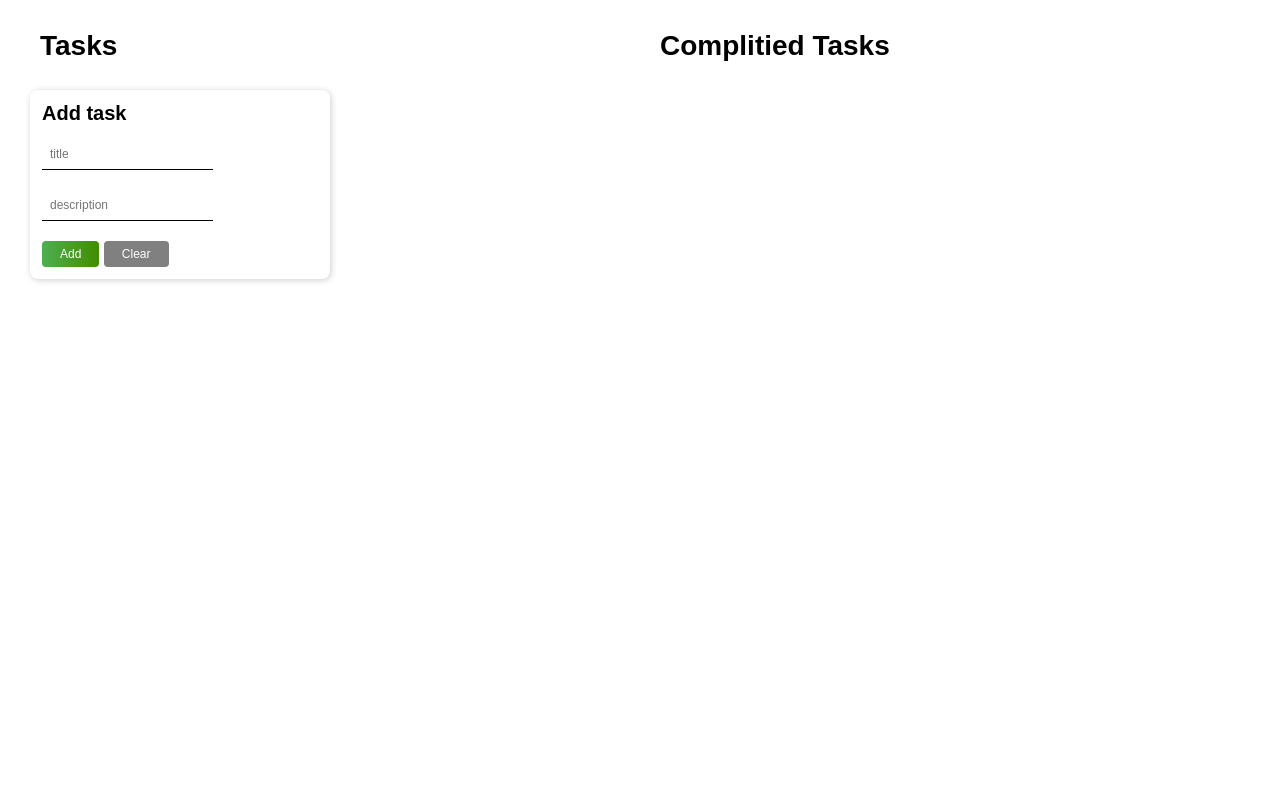
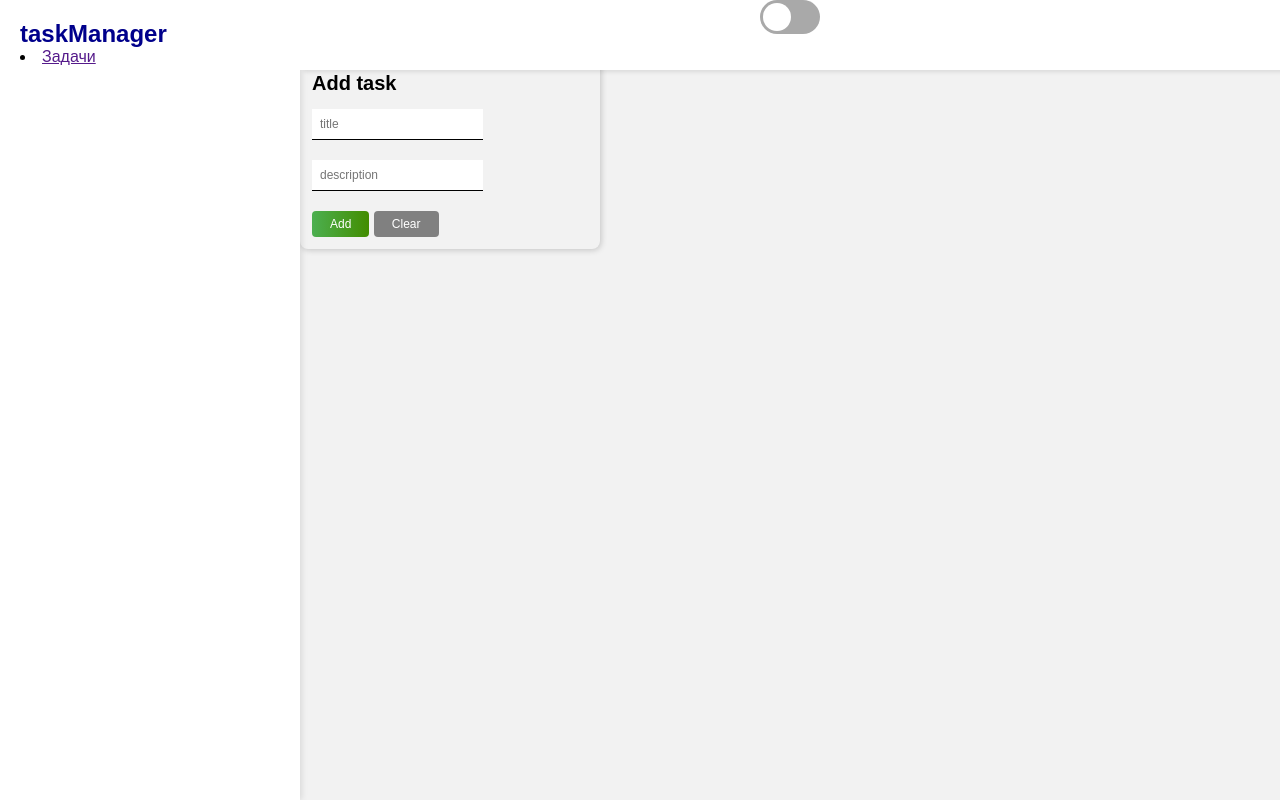
Before and after one commit to GusakovskayaDev/ToDoList, a plain HTML site: page index.html in a window 1280 px wide. Drawn offline with Linux system fonts and the light colour scheme.

Commit message:
testing commits

```diff
--- a/index.html
+++ b/index.html
@@ -8,8 +8,18 @@
 </head>
 <body>
 
-	<aside>
+	<header class="header">
+		<div class="theme-switcher">
+			<input type="checkbox" id="changeThemeBtn" class="switch-input" />
+			<label for="changeThemeBtn" class="switch-label"></label>
+		</div>
+	</header>
 
+	<aside class="sidebar">
+		<h1 class="sidebar_title">taskManager</h1>
+		<nav>
+			<li><a href="">Задачи</a></li>
+		</nav>
 	</aside>
 
 <div class="twoColoumn">
--- a/styles.css
+++ b/styles.css
@@ -21,8 +21,92 @@
 }
 
 body{
-	margin: 30px;
+	/* margin: 30px; */
+	background-color: #f2f2f2;
+	margin-left: 300px;
 }
+
+/* Header _____________________________ */
+.header{
+	position: fixed;
+	top: 0px;
+	left: 300px;
+	right: 0px;
+	height: 70px;
+	background-color: white;
+	z-index: 1;
+	box-shadow: 4px 2px 4px rgba(0, 0, 0, 0.1);
+}
+/* end _____________________________ */
+
+/* SideBar _____________________________ */
+.sidebar{
+	background-color: white;
+	position: fixed;
+	top: 0px;
+	left: 0px;
+	bottom: 0px;
+	width: 300px;
+	box-shadow: 2px 0px 6px rgba(0, 0, 0, 0.1);
+
+	padding: 20px;
+}
+.sidebar_title{
+	color: darkblue;
+}
+/* end _____________________________ */
+
+/* Toggle _____________________________ */
+.theme-switcher {
+	display: flex;
+	flex-direction: row;
+	justify-content: center;
+	align-items: center;
+}
+
+.switch-input {
+  display: none;
+}
+
+.switch-label {
+  position: relative;
+  display: inline-block;
+  width: 60px;
+  height: 34px;
+}
+
+.switch-label::before {
+  content: "";
+  position: absolute;
+  top: 0;
+  left: 0;
+  width: 60px;
+  height: 34px;
+  background-color: darkgray;
+  border-radius: 34px;
+  transition: background-color 0.3s;
+}
+
+.switch-label::after {
+  content: "";
+  position: absolute;
+  top: 3px;
+  left: 3px;
+  width: 28px;
+  height: 28px;
+  background-color: white;
+  border-radius: 50%;
+  transition: transform 0.3s;
+}
+
+.switch-input:checked + .switch-label::before {
+  background-color: #383838;
+}
+
+.switch-input:checked + .switch-label::after {
+  transform: translateX(26px);
+}
+/* end _____________________________ */
 
 	/* TASKS */
 	.twoColoumn{
```
